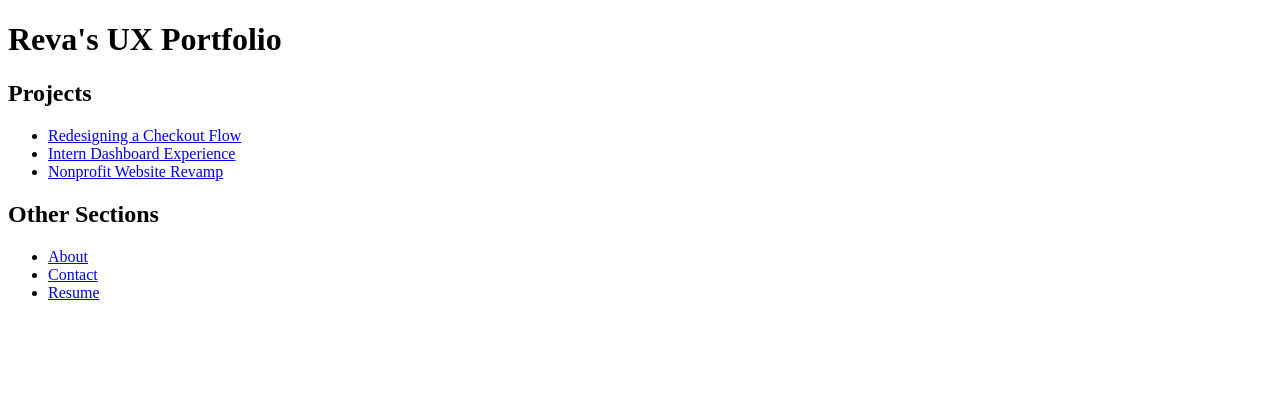
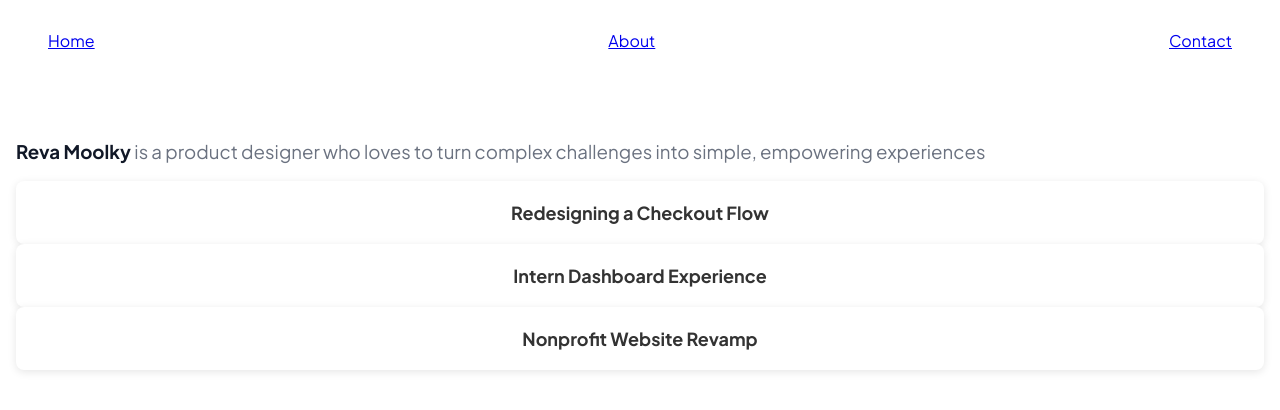
Before and after one commit to revamoolky/portfolio, a website: page packages/proto/public/index.html in a window 1280 px wide. Drawn offline with Linux system fonts and the light colour scheme.

Commit message:
css typography and design tokens

```diff
--- a/packages/proto/public/index.html
+++ b/packages/proto/public/index.html
@@ -2,23 +2,51 @@
 <html lang="en">
 <head>
   <meta charset="UTF-8">
-  <title>Reva's UX Portfolio</title>
+  <link rel="preconnect" href="https://fonts.googleapis.com">
+  <link rel="preconnect" href="https://fonts.gstatic.com" crossorigin>
+  <link href="https://fonts.googleapis.com/css2?family=Plus+Jakarta+Sans:ital,wght@0,200..800;1,200..800&display=swap" rel="stylesheet">
+  <title>Reva UX Portfolio</title>
+  <link rel="stylesheet" href="styles/page.css">
 </head>
 <body>
-  <h1>Reva's UX Portfolio</h1>
+  <nav class>
+      <a href="/">Home</a>
+      <a href="about.html">About</a>
+      <a href="contact.html">Contact</a>
+  </nav>
+  <main id="main">
+    <header>
+      <h3>
+        Reva Moolky
+        <span style="color: var(--color-text-secondary);
+        font-weight: var(--font-weight-reg)">
+        is a product designer who loves to turn complex challenges into simple, empowering experiences</span>
+      </h3>
+    </header>
+    <section id="project-list">
+      <div class="card">
+        <a href="projects/casify.html">Redesigning a Checkout Flow</a>
+      </div>
+      <div class="card">
+        <a href="projects/amplitude.html">Intern Dashboard Experience</a>
+      </div>
+      <div class="card">
+        <a href="projects/paloaltonetworks.html">Nonprofit Website Revamp</a>
+    </section>
+  </main>
+
+  <!-- <h1>Reva UX Portfolio</h1>
 
   <h2>Projects</h2>
-  <ul>
-    <li><a href="projects/casify.html">Redesigning a Checkout Flow</a></li>
-    <li><a href="projects/amplitude.html">Intern Dashboard Experience</a></li>
-    <li><a href="projects/paloaltonetworks.html">Nonprofit Website Revamp</a></li>
-  </ul>
-
-  <h2>Other Sections</h2>
-  <ul>
-    <li><a href="about.html">About</a></li>
-    <li><a href="contact.html">Contact</a></li>
-    <li><a href="resume.html">Resume</a></li>
-  </ul>
+  <div class="projects">
+    <div class="card">
+      <a href="projects/casify.html">Redesigning a Checkout Flow</a>
+    </div>
+    <div class="card">
+      <a href="projects/amplitude.html">Intern Dashboard Experience</a>
+    </div>
+    <div class="card">
+      <a href="projects/paloaltonetworks.html">Nonprofit Website Revamp</a>
+    </div> -->
 </body>
 </html>
--- /dev/null
+++ b/packages/proto/public/styles/page.css
@@ -0,0 +1,82 @@
+@import url('tokens.css');
+
+body {
+    font-family: var(--font-family-sans);
+    background-color: var(--color-background);
+    color: var(--color-text-primary);
+    margin: var(--space-md);
+  }
+
+  main {
+    padding-top: calc(var(--nav-height) + 25px); /* Adds nav height + a little extra space */
+  }
+
+
+  header {
+    display: block;
+    unicode-bidi: isolate;
+  }
+
+  h1 {
+    font-size: var(--font-size-xl);
+    color: var(--color-primary);
+  }
+
+  h2 {
+    font-size: var(--font-size-lg);
+    color: var(--color-secondary);
+  }
+
+
+  /* Projects and cards */
+  .projects, .other-sections {
+    display: grid;
+    grid-template-columns: repeat(auto-fit, minmax(250px, 1fr));
+    gap: 20px;
+    max-width: 1000px;
+    margin: 0 auto 60px;
+  }
+
+  .card {
+    background: white;
+    border-radius: 8px;
+    box-shadow: 0 2px 8px rgba(0,0,0,0.1);
+    padding: 20px;
+    text-align: center;
+    transition: transform 0.2s ease, box-shadow 0.2s ease;
+  }
+
+  .card:hover {
+    transform: translateY(-5px);
+    box-shadow: 0 4px 12px rgba(0,0,0,0.2);
+  }
+
+  .card a {
+    text-decoration: none;
+    color: #333;
+    font-weight: bold;
+    font-size: 18px;
+  }
+
+  .card a:hover {
+    color: #0077cc;
+  }
+
+  nav {
+    height: var(--nav-height);
+    top: 0;
+    left: 0;
+    right: 0;
+    position: fixed;
+    z-index: 9999;
+    background-color: #fff;
+    display: flex;
+    align-items: center;
+    justify-content: space-between;
+    transition: transform .4s ease-in;
+}
+
+nav, footer {
+    padding-left: 3rem;
+    padding-right: 3rem;
+}
--- /dev/null
+++ b/packages/proto/public/styles/tokens.css
@@ -0,0 +1,33 @@
+/* Design Tokens */
+
+:root {
+    /* Colors */
+    --color-primary: #4f46e5; /* Indigo 600 */
+    --color-secondary: #6366f1; /* Indigo 500 */
+    --color-background: #ffffff;
+    --color-text-primary: #111827; /* Gray 900 */
+    --color-text-secondary: #6b7280; /* Gray 500 */
+
+    /*nav*/
+    --nav-height: 80px;
+
+    /* Spacing */
+    --space-xs: 4px;
+    --space-sm: 8px;
+    --space-md: 16px;
+    --space-lg: 24px;
+    --space-xl: 32px;
+
+    /* Border Radius */
+    --radius-sm: 4px;
+    --radius-md: 8px;
+    --radius-lg: 16px;
+
+    /* Typography */
+    --font-family-sans: 'Plus Jakarta Sans', sans-serif;
+    --font-size-sm: 0.875rem; /* 14px */
+    --font-size-md: 1rem;      /* 16px */
+    --font-size-lg: 1.25rem;   /* 20px */
+    --font-size-xl: 1.5rem;    /* 24px */
+    --font-weight-reg: 400;
+  }
```
